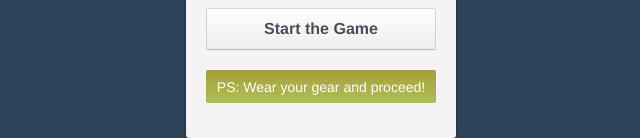
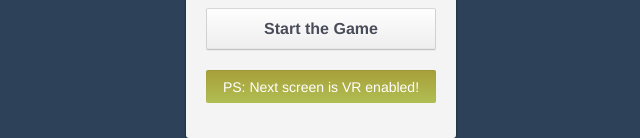
Before and after one commit to diekus-zz/vr_in_the_past, a website: page app/views/index.html in a window 1280 px wide. Shown: the part 803-941 px from the top of the page, 319-959 px from the left. Drawn offline with Linux system fonts and the light colour scheme; files that its build step writes are made by us from their sources.

Commit message:
ps msg on index.html

```diff
--- a/app/views/index.html
+++ b/app/views/index.html
@@ -67,7 +67,7 @@
       <input type="radio" name="q5" value="dagger"> Knife<br>
     </p>
     <input type="submit" value="Start the Game" class="register-button"></br>
-    <h3 class="register-quiz-title">PS: Wear your gear and proceed!</h3>
+    <h3 class="register-quiz-title">PS: Next screen is VR enabled!</h3>
   </form>
 </body>
 
```
